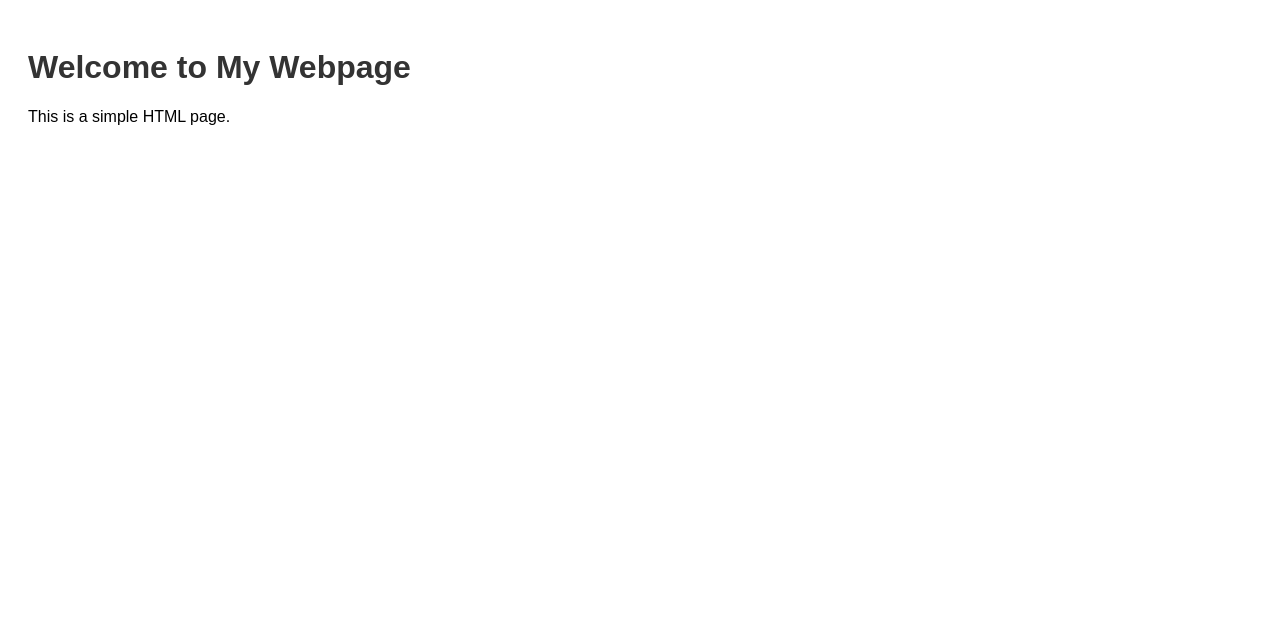
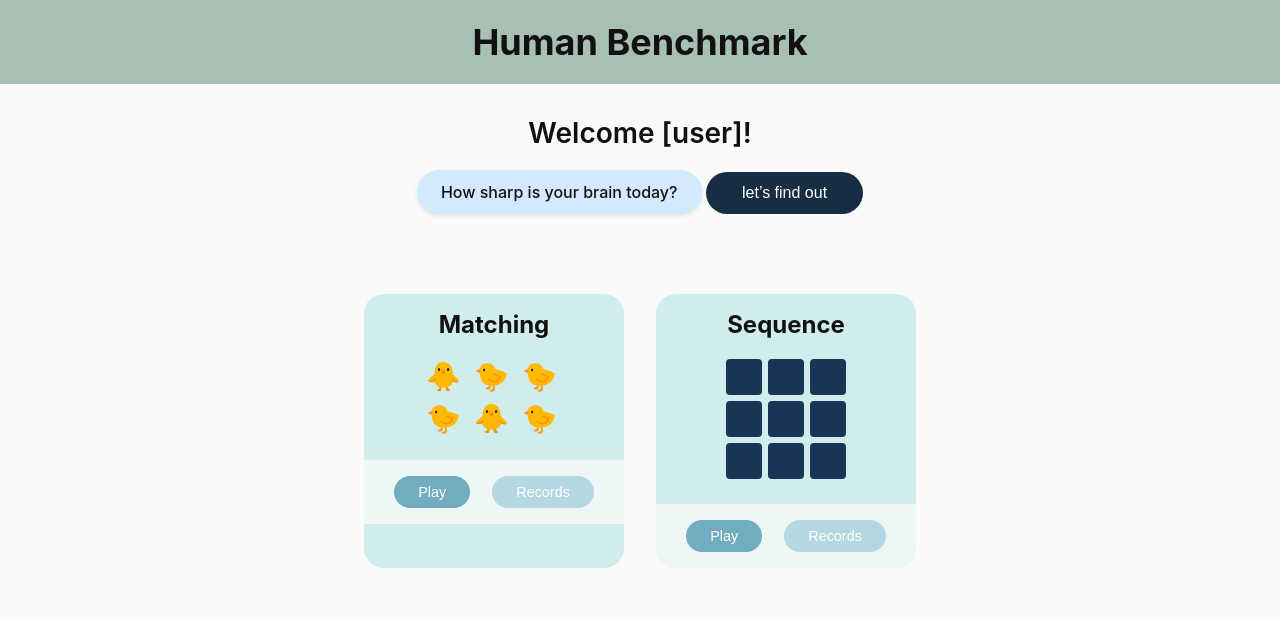
Before and after one commit to cse110-sp25-group14/cse110-sp25-group14, a website: page homepage.html in a window 1280 px wide. Drawn offline with Linux system fonts and the light colour scheme.

Commit message:
basicHomepage layout

```diff
--- /dev/null
+++ b/homepage.css
@@ -0,0 +1,144 @@
+/* --- Base reset / global styles --- */
+* {
+    box-sizing: border-box;
+    margin: 0;
+    padding: 0;
+  }
+
+  body {
+    font-family: "Inter", Arial, sans-serif;
+    color: #111;
+    background: #fafafa;
+    display: flex;
+    flex-direction: column;
+    min-height: 100vh;
+  }
+
+  /* --- Banner --- */
+  .banner {
+    background: #a8bfb3;     /* soft green-grey */
+    padding: 1.25rem 0;
+    text-align: center;
+  }
+
+  .banner h1 {
+    font-size: 2.25rem;
+    font-weight: 700;
+  }
+
+  /* --- Intro section --- */
+  .intro {
+    text-align: center;
+    margin: 2rem 0 3rem;
+  }
+
+  .welcome {
+    font-size: 1.75rem;
+    font-weight: 600;
+    margin-bottom: 1.25rem;
+  }
+
+  /* speech-bubble style */
+  .tagline {
+    display: inline-block;
+    background: #d4e9ff;
+    padding: 0.75rem 1.5rem;
+    border-radius: 9999px;
+    box-shadow: 0 2px 4px rgba(0,0,0,0.1);
+    margin-bottom: 2rem;
+    font-weight: 500;
+  }
+
+  /* primary CTA */
+  .primary-btn {
+    background: #162d44;
+    color: #fff;
+    padding: 0.75rem 2.25rem;
+    border: none;
+    border-radius: 1.5rem;
+    font-size: 1rem;
+    cursor: pointer;
+    transition: opacity 0.25s;
+  }
+
+  .primary-btn:hover { opacity: 0.85; }
+
+  /* --- Games grid --- */
+  .games {
+    display: flex;
+    gap: 2rem;
+    justify-content: center;
+    flex-wrap: wrap;
+    padding-bottom: 3rem;
+  }
+
+  /* individual card */
+  .game-card {
+    background: #d0ecec;
+    border-radius: 1.25rem;
+    width: 260px;
+    overflow: hidden;
+    display: flex;
+    flex-direction: column;
+    align-items: center;
+  }
+
+  .game-card h3 {
+    margin: 1rem 0 0.5rem;
+    font-size: 1.5rem;
+    font-weight: 700;
+  }
+
+  /* icon board areas */
+  .icon-board {
+    display: grid;
+    margin: 0.75rem 0 1.5rem;
+  }
+
+  /* chick grid (2 rows × 3 columns) */
+  .chicks {
+    grid-template-columns: repeat(3, 40px);
+    gap: 8px;
+    font-size: 1.75rem;
+  }
+
+  /* blue squares grid (3×3) */
+  .grid {
+    grid-template-columns: repeat(3, 36px);
+    gap: 6px;
+  }
+
+  .grid span {
+    width: 36px;
+    height: 36px;
+    background: #173554;
+    border-radius: 4px;
+    display: block;
+  }
+
+  /* action buttons at bottom of card */
+  .actions {
+    background: #eef6f6;
+    width: 100%;
+    padding: 1rem 0.5rem;
+    display: flex;
+    justify-content: space-evenly;
+    border-top: 1px solid rgba(0,0,0,0.05);
+  }
+
+  .sec-btn {
+    background: #71adbf;
+    border: none;
+    border-radius: 1rem;
+    color: #fff;
+    padding: 0.5rem 1.5rem;
+    font-size: 0.9rem;
+    cursor: pointer;
+    transition: filter 0.2s;
+  }
+
+  .sec-btn:hover { filter: brightness(110%); }
+
+  .ghost {
+    background: #b3d8e1;
+  }
--- a/homepage.html
+++ b/homepage.html
@@ -3,19 +3,62 @@
 <head>
   <meta charset="UTF-8" />
   <meta name="viewport" content="width=device-width, initial-scale=1.0" />
-  <title>My Webpage</title>
-  <style>
-    body {
-      font-family: Arial, sans-serif;
-      padding: 20px;
-    }
-    h1 {
-      color: #333;
-    }
-  </style>
+  <title>Human Benchmark</title>
+
+  <!-- Link out to the separate style sheet -->
+  <link rel="stylesheet" href="homepage.css" />
 </head>
+
 <body>
-  <h1>Welcome to My Webpage</h1>
-  <p>This is a simple HTML page.</p>
+  <!-- Top banner -->
+  <header class="banner">
+    <h1>Human Benchmark</h1>
+  </header>
+
+  <main>
+    <section class="intro">
+      <h2 class="welcome">Welcome [user]!</h2>
+
+      <p class="tagline">How sharp is your brain today?</p>
+
+      <button class="primary-btn">let’s find out</button>
+    </section>
+
+    <!-- Game cards -->
+    <section class="games">
+      <!-- Matching card -->
+      <article class="game-card">
+        <h3>Matching</h3>
+
+        <div class="icon-board chicks">
+          <!-- Little chick emoji placeholders; replace with images if you like -->
+          <span>🐥</span><span>🐤</span><span>🐤</span>
+          <span>🐤</span><span>🐥</span><span>🐤</span>
+        </div>
+
+        <div class="actions">
+          <button class="sec-btn">Play</button>
+          <button class="sec-btn ghost">Records</button>
+        </div>
+      </article>
+
+      <!-- Sequence card -->
+      <article class="game-card">
+        <h3>Sequence</h3>
+
+        <div class="icon-board grid">
+          <!-- 3 × 3 grid of squares -->
+          <span></span><span></span><span></span>
+          <span></span><span></span><span></span>
+          <span></span><span></span><span></span>
+        </div>
+
+        <div class="actions">
+          <button class="sec-btn">Play</button>
+          <button class="sec-btn ghost">Records</button>
+        </div>
+      </article>
+    </section>
+  </main>
 </body>
 </html>
```
